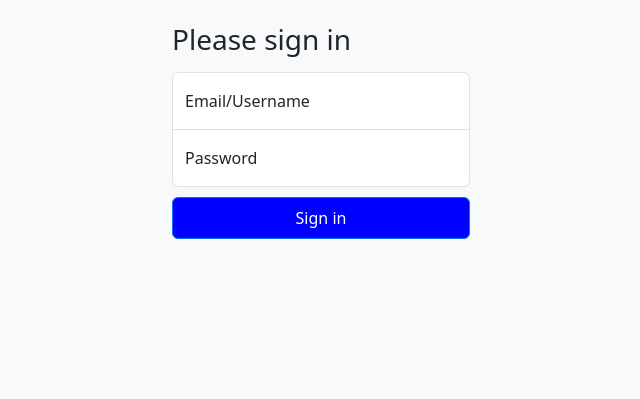
After one commit to wongjianbin0407/php, a PHP site: page /login.php in a window 1280 px wide. The commit adds this page. Shown: the part 401-800 px from the top of the page, without its empty margins (319-959 px from the left). Run offline with PHP 8.4, Linux system fonts and the light colour scheme.

Commit message:
Added menu.php and login.php -Added nav bar at product_create.php, product_listing.php, customer_create.php and customer_listing.php -login.php and menu.php are finished

```diff
--- a/shop/customer_create.php
+++ b/shop/customer_create.php
@@ -20,6 +20,8 @@
         <!-- html form to create product will be here -->
         <!-- PHP insert code will be here -->
         <?php
+        include 'menu.php';
+
         if ($_POST) {
             // include database connection
             include 'config/database.php';
--- a/shop/customer_listing.php
+++ b/shop/customer_listing.php
@@ -17,6 +17,7 @@
         <?php
         // include database connection
         include 'config/database.php';
+        include 'menu.php';
 
         // delete message prompt will be here
 
--- /dev/null
+++ b/shop/login.php
@@ -0,0 +1,86 @@
+<!DOCTYPE HTML>
+<html>
+
+<head>
+    <link href="https://cdn.jsdelivr.net/npm/bootstrap@5.3.3/dist/css/bootstrap.min.css" rel="stylesheet">
+    <script src="https://cdn.jsdelivr.net/npm/bootstrap@5.3.3/dist/js/bootstrap.bundle.min.js"></script>
+
+</head>
+<style>
+    html,
+    body {
+        height: 100%;
+    }
+
+    .form-signin {
+        max-width: 330px;
+        padding: 1rem;
+    }
+
+    .form-signin .form-floating:focus-within {
+        z-index: 2;
+    }
+
+    .form-signin input[type="email"] {
+        margin-bottom: -1px;
+        border-bottom-right-radius: 0;
+        border-bottom-left-radius: 0;
+    }
+
+    .form-signin input[type="password"] {
+        margin-bottom: 10px;
+        border-top-left-radius: 0;
+        border-top-right-radius: 0;
+    }
+
+    .form-signin button[type="submit"] {
+        background-color: blue;
+
+    }
+</style>
+
+<body class="d-flex align-items-center py-4 bg-body-tertiary">
+    <main class="form-signin w-100 m-auto">
+        <form action='<?php echo htmlspecialchars($_SERVER["PHP_SELF"]); ?>' method="post">
+            <img class="mb-4" src="https://media1.tenor.com/m/nXo2iPFb_IQAAAAd/burnice-zzz.gif" width="240"
+                height="240">
+            <h1 class="h3 mb-3 fw-normal">Please sign in</h1>
+
+            <div class="form-floating">
+                <input type="email" class="form-control" name="cincaila" id="floatingInput" placeholder="name@example.com">
+                <label for="floatingInput">Email/Username</label>
+            </div>
+            <div class="form-floating">
+                <input type="password" class="form-control" name="sidanla" id="floatingPassword" placeholder="Password">
+                <label for="floatingPassword">Password</label>
+            </div>
+            <?php
+            if ($_POST) {
+                // posted values
+                $email = $_POST['cincaila'];
+                $password = $_POST['sidanla'];
+                $errors = [];
+
+                if (empty($email)) {
+                    $errors[] = "Email or username is required.";
+                }
+                if (empty($password)) {
+                    $errors[] = "Password is required.";
+                }
+
+                // If there are errors, display them
+                if (!empty($errors)) {
+                    echo "<div class='alert alert-danger'><ul>";
+                    foreach ($errors as $error) {
+                        echo "<li>{$error}</li>";
+                    }
+                    echo "</ul></div>";
+                }
+            }
+            ?>
+            <button class="btn btn-primary w-100 py-2" type="submit">Sign in</button>
+        </form>
+    </main>
+</body>
+
+</html>
--- a/shop/product_listing.php
+++ b/shop/product_listing.php
@@ -17,11 +17,12 @@
         <?php
         // include database connection
         include 'config/database.php';
+        include 'menu.php';
 
         // delete message prompt will be here
 
         // select all data
-        $query = "SELECT id, name, description, price FROM products ORDER BY id DESC";
+        $query = "SELECT id, name, description, price, product_cat_name FROM products INNER JOIN product_cat ON products.product_cat = product_cat_id ORDER BY id DESC";
         $stmt = $con->prepare($query);
         $stmt->execute();
 
@@ -41,6 +42,7 @@
             echo "<th>ID</th>";
             echo "<th>Name</th>";
             echo "<th>Description</th>";
+            echo "<th>Product Category</th>";
             echo "<th>Price</th>";
             echo "<th>Action</th>";
             echo "</tr>";
@@ -55,6 +57,7 @@
                 echo "<td>{$id}</td>";
                 echo "<td>{$name}</td>";
                 echo "<td>{$description}</td>";
+                echo "<td>[$product_cat_name]</td>";
                 echo "<td>{$price}</td>";
                 echo "<td>";
                 // read one record
```
Also changed, not shown: shop/menu.php (added, +35 -0 lines), shop/product_create.php (+49 -1 lines), week5/burnice-burnice-go.gif (added).
